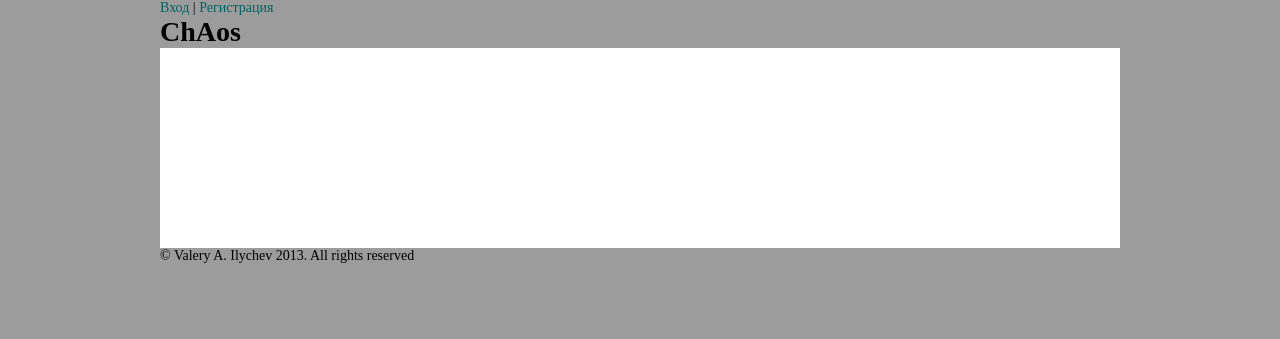
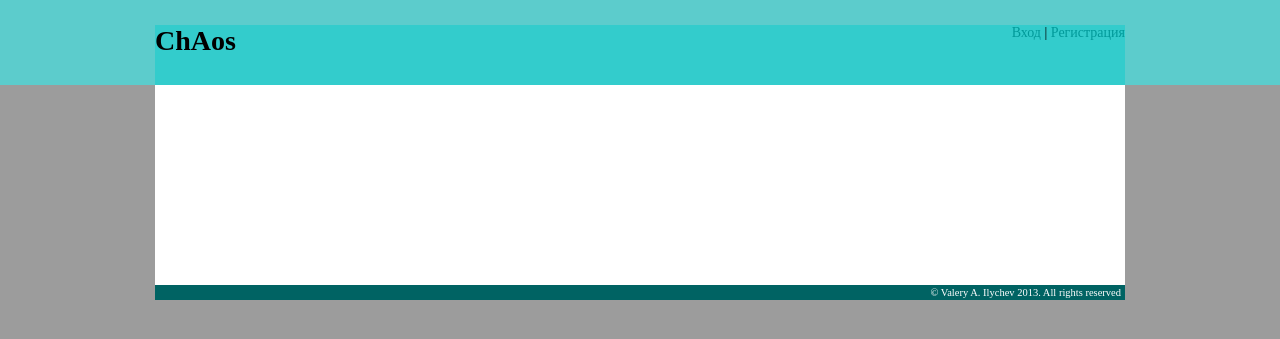
Before and after one commit to sarutobi/ChAos, a Django app: page / in a window 1280 px wide. Shown: the top 339 px of the page. Run offline with Django 3.2, Linux system fonts and the light colour scheme; style sheets or scripts are compiled from the project's sources; some libraries are stand-ins or nearby versions.

Commit message:
Setting up base template

```diff
--- a/static/css/mixins.less
+++ b/static/css/mixins.less
@@ -15,6 +15,10 @@
 
 .floatleft {
     float: left;
+}
+
+.floatright{
+    float: right;
 }
 
 .ml(@margin){
--- a/static/css/scaffolding.less
+++ b/static/css/scaffolding.less
@@ -16,7 +16,32 @@ a {
     }
 }
 
+#header {
+    background-color: @csLight;
+    height: 60px;
+    width: 100%;
+    margin: 25px 0 0 0;
+}
+
+#header_pane{
+    width: 100%;
+    height: 85px;
+    background-color: @csLighter;
+    position: absolute;
+    top: 0;
+    left:0;
+    z-index: -1;
+}
+
 #main {
-    width: @gridColumns * (@gridColumnWidth + @gridGutterWidth);
+    width: @gridColumns * (@gridColumnWidth + @gridGutterWidth) + @gridGutterWidth;
     margin: 0 auto;
 }
+
+#footer {
+    background-color: @csDarker;
+    text-align: right;
+    color: @white;
+    padding: 2px 4px;
+    font-size: 0.75 * @baseFontSize;
+}
--- a/static/css/variables.less
+++ b/static/css/variables.less
@@ -19,9 +19,9 @@
 
 
 // Color sheme
-@csDarker:#009999;
+@csDarker:#006363;
 @csDark:#1D7373;
-@csMiddle:#006363;
+@csMiddle:#009999;
 @csLight:#33CCCC;
 @csLighter:#5CCCCC;
 
--- a/templates/base.html
+++ b/templates/base.html
@@ -31,9 +31,10 @@
     <script src="{{STATIC_URL}}javascript/vendor/modernizr-2.6.1.min.js"></script>
 </head>
 <body>
+    <div id='header_pane'></div>
     <div id='main'>
     <div id='header'>
-        <div>
+        <div class="floatright">
             {% if not user.is_authenticated %}
             <a href='/account/login' class='btn'>Вход</a> | <a href='/account/create' class='btn'>Регистрация</a>
             {% else %}
```
